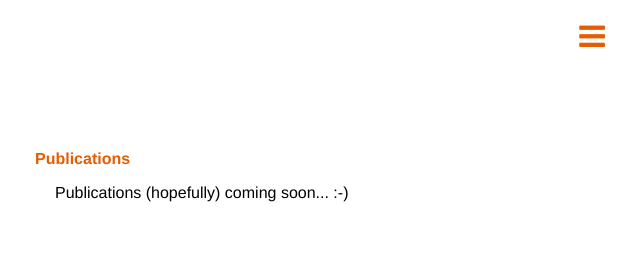
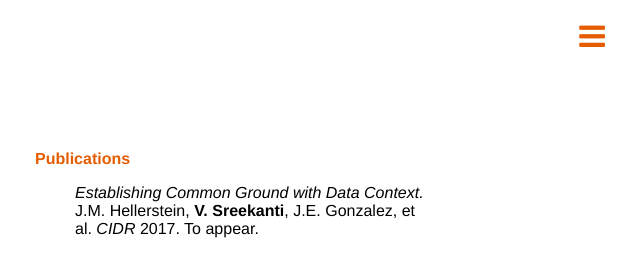
Before and after one commit to viksree/viksree.github.io, a plain HTML site: page research.html in a window 1280 px wide. Shown: the whole page, without its empty margins (405-1045 px from the left). Drawn offline with nearby package versions, Linux system fonts and the light colour scheme; a web font is replaced by a local one.

Commit message:
add CIDR publication

```diff
--- a/research.html
+++ b/research.html
@@ -45,7 +45,10 @@
             <h1>Publications</h1>
 
             <p class="indent">
-                Publications (hopefully) coming soon... :-)
+              <ul>
+                <i>Establishing Common Ground with Data Context.</i> J.M. Hellerstein, <b>V. Sreekanti</b>, J.E. Gonzalez, et
+                  al. <i>CIDR</i> 2017. To appear.
+              </ul>
             </p>
         </div>
 
```
